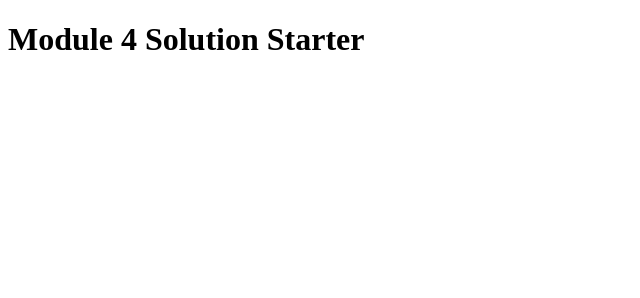
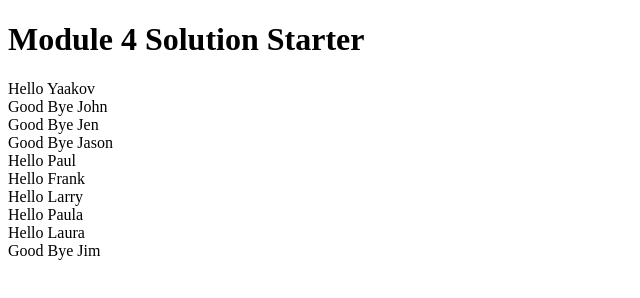
Before and after one commit to sharmilare/module4-solution, a plain HTML site: page index.html in a window 1280 px wide. Shown: the whole page, without its empty margins (0-640 px from the left). Drawn offline with Linux system fonts and the light colour scheme.

Commit message:
Update index.html

```diff
--- a/index.html
+++ b/index.html
@@ -6,5 +6,16 @@
 </head>
 <body>
   <h1>Module 4 Solution Starter</h1>
+<div></div> Hello Yaakov<br>
+Good Bye John<br>
+Good Bye Jen<br>
+Good Bye Jason<br>
+Hello Paul<br>
+Hello Frank<br>
+Hello Larry<br>
+Hello Paula<br>
+Hello Laura<br>
+Good Bye Jim</div>
+
 </body>
 </html>
```
